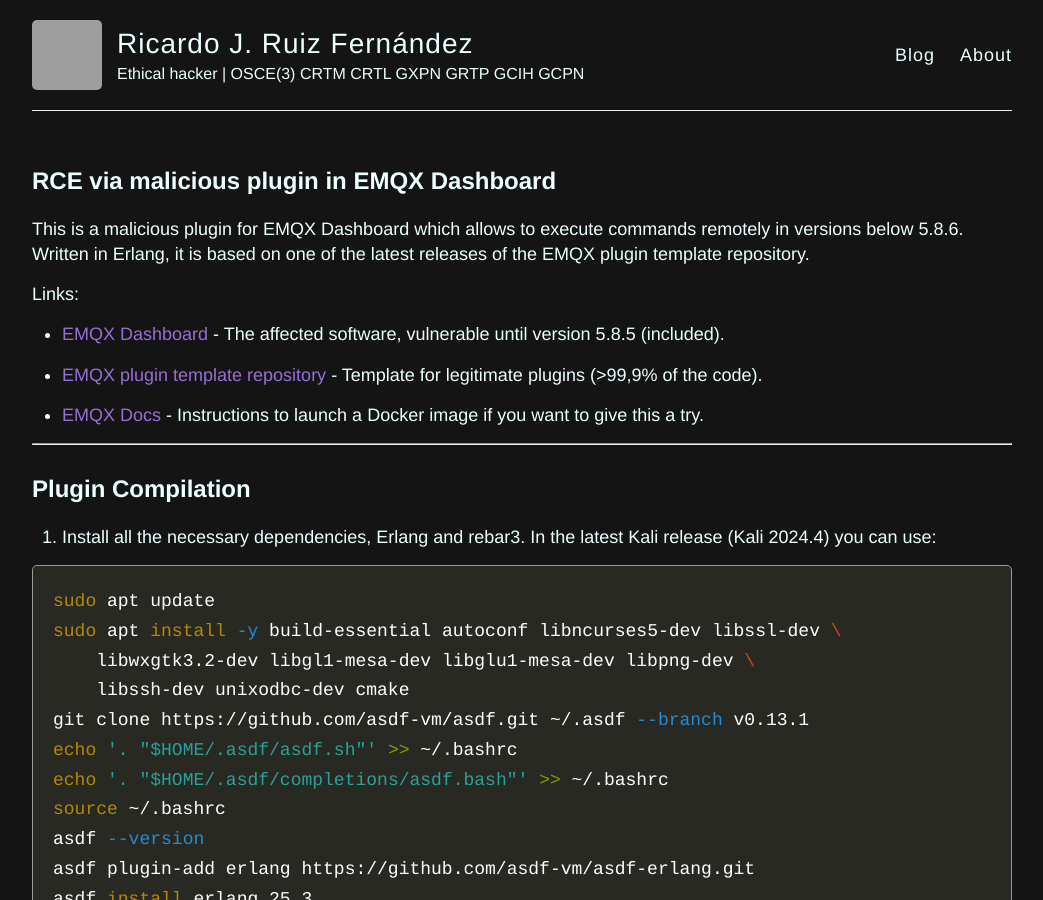
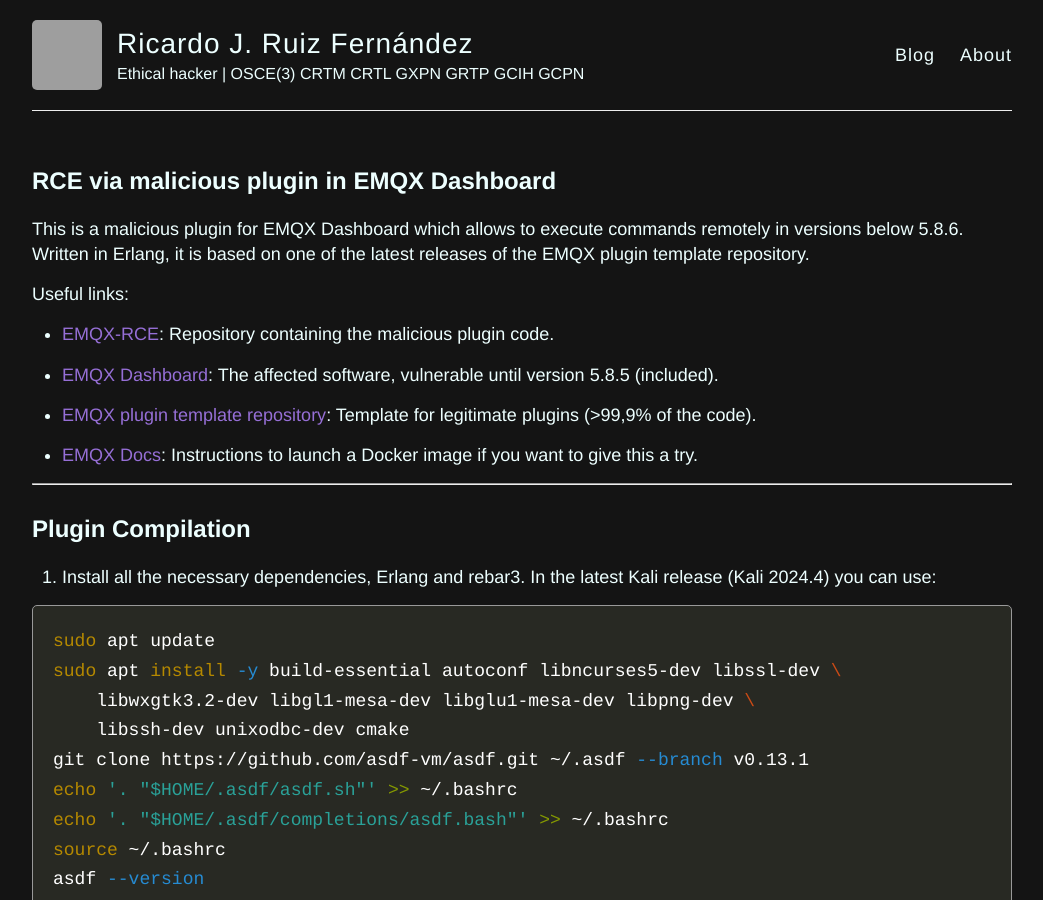
Before and after one commit to ricardojoserf/ricardojoserf.github.io, a Jekyll site: the page built from _posts/2025-3-26-emqxrce.md, in a window 1280 px wide and 900 px high. Shown: the whole window, without its empty margins (118-1161 px from the left). Built offline with Jekyll 4.4.1, drawn with Linux system fonts in a browser that asks for light colours; grey boxes are pictures that could not be loaded.

Commit message:
Update 2025-3-26-emqxrce.md

```diff
--- a/_posts/2025-3-26-emqxrce.md
+++ b/_posts/2025-3-26-emqxrce.md
@@ -9,13 +9,15 @@
 <!--more-->
 
 
-Links:
+Useful links:
 
-- [EMQX Dashboard](https://github.com/emqx/emqx-dashboard) - The affected software, vulnerable until version 5.8.5 (included).
+- [EMQX-RCE](https://github.com/ricardojoserf/emqx-RCE): Repository containing the malicious plugin code.
 
-- [EMQX plugin template repository](https://github.com/emqx/emqx-plugin-template) - Template for legitimate plugins (>99,9% of the code).
+- [EMQX Dashboard](https://github.com/emqx/emqx-dashboard): The affected software, vulnerable until version 5.8.5 (included).
 
-- [EMQX Docs](https://docs.emqx.com/en/emqx/latest/deploy/install-docker.html) - Instructions to launch a Docker image if you want to give this a try.
+- [EMQX plugin template repository](https://github.com/emqx/emqx-plugin-template): Template for legitimate plugins (>99,9% of the code).
+
+- [EMQX Docs](https://docs.emqx.com/en/emqx/latest/deploy/install-docker.html): Instructions to launch a Docker image if you want to give this a try.
 
 ----------------------
 
```
